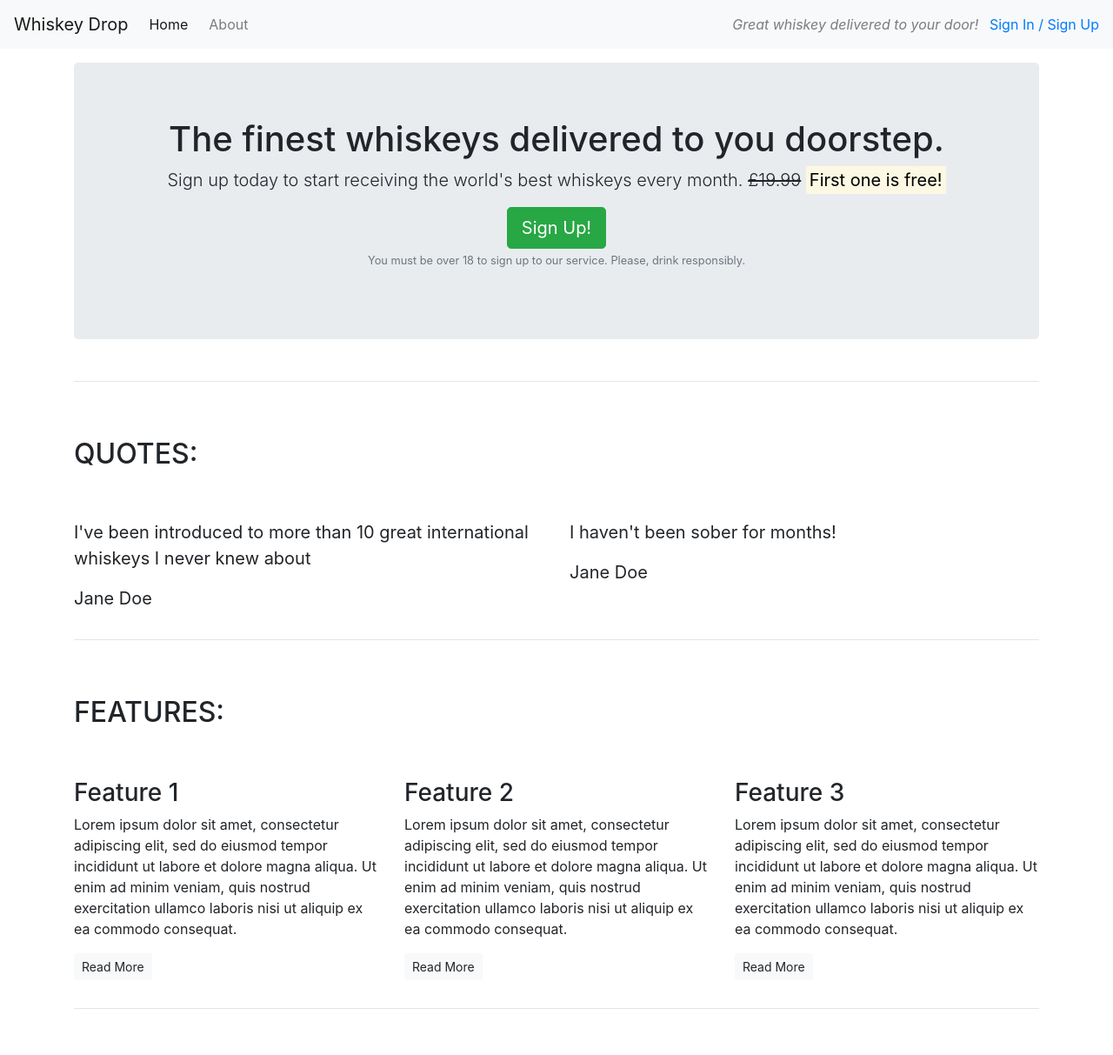
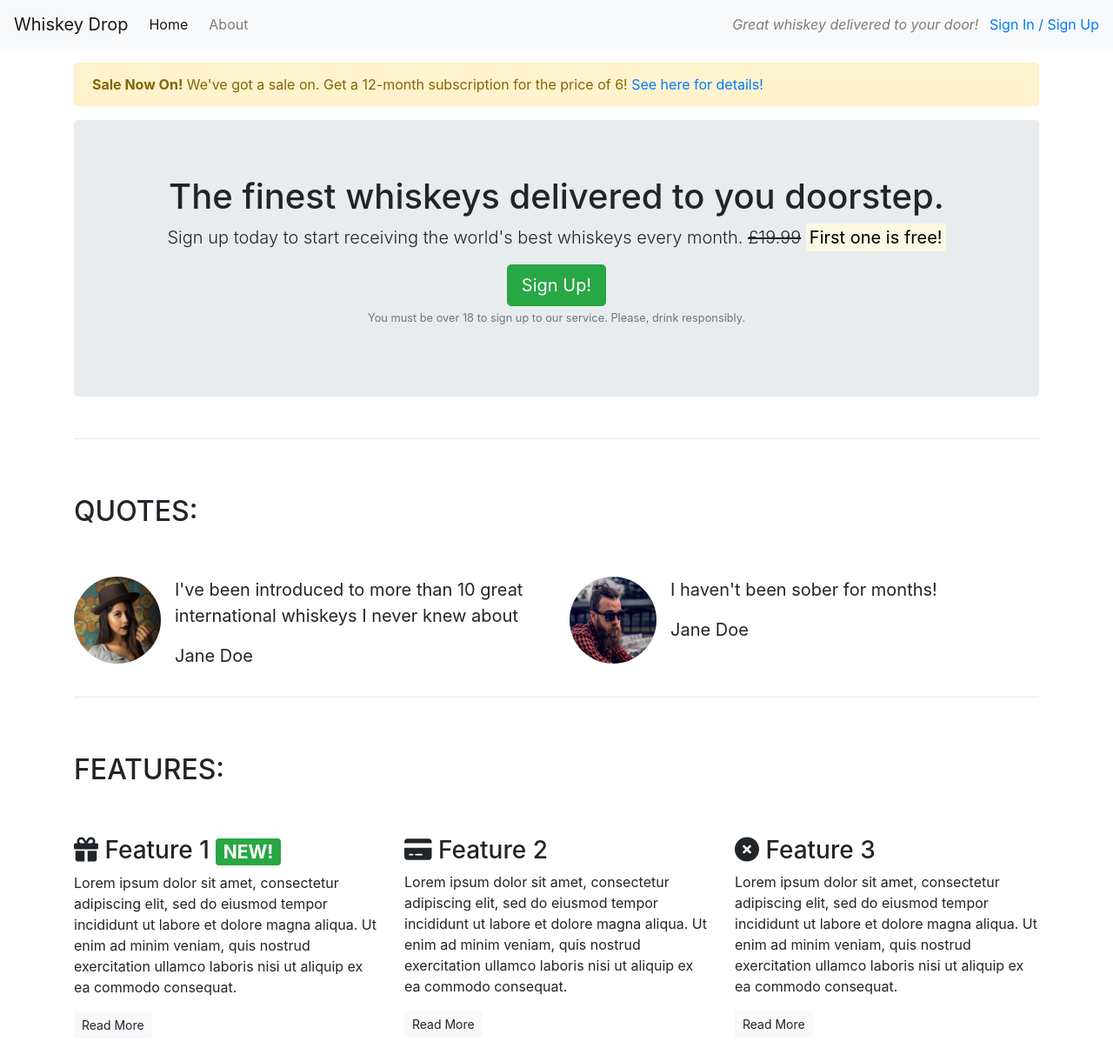
Before and after one commit to peejaywk/whiskey-drop, a plain HTML site: page index.html in a window 1280 px wide. Shown: the top 1213 px of the page at 87% size. Before the commit the page ends 1176 px from the top, so only its background shows below. Drawn offline with nearby package versions, Linux system fonts and the light colour scheme.

Commit message:
Added media files. Added images and Font Awesome icons to the page

```diff
--- a/index.html
+++ b/index.html
@@ -6,6 +6,7 @@
     <title>Whiskey Drop | Taste a new whiskey every month</title>
     <link rel="stylesheet" href="https://cdn.jsdelivr.net/npm/bootstrap@4.5.3/dist/css/bootstrap.min.css" integrity="sha384-TX8t27EcRE3e/ihU7zmQxVncDAy5uIKz4rEkgIXeMed4M0jlfIDPvg6uqKI2xXr2" crossorigin="anonymous">
     <script src="https://cdn.jsdelivr.net/npm/bootstrap@4.5.3/dist/js/bootstrap.bundle.min.js" integrity="sha384-ho+j7jyWK8fNQe+A12Hb8AhRq26LrZ/JpcUGGOn+Y7RsweNrtN/tE3MoK7ZeZDyx" crossorigin="anonymous"></script>
+    <script src="https://kit.fontawesome.com/2c410f4ae7.js" crossorigin="anonymous"></script>
 </head>
 <body>
     <nav class="navbar navbar-light bg-light navbar-expand-sm">
@@ -21,6 +22,13 @@
             </div>
     </nav>
     <article class="container mt-3">
+        <div class="row d-none d-sm-block">
+            <div class="col-12">
+                <div class="alert alert-warning">
+                    <strong>Sale Now On!</strong> We've got a sale on. Get a 12-month subscription for the price of 6! <a href="/">See here for details!</a>
+                </div>
+            </div>
+        </div>
         <!-- Callout -->
         <div class="row">
             <div class="col-12">
@@ -47,16 +55,30 @@
             </div>
             <div class="row">
                 <div class="col-12 col-md-6">
+                    <div class="media">
+                        <div class="d-none d-sm-block">
+                            <img src="images/girl-image.png" class="rounded-circle mr-3" height="100" width="100" alt="Girl Image">
+                        </div>
+                        <div class="media-body">
                             <blockquote class="blockquote">
                                 <p>I've been introduced to more than 10 great international whiskeys I never knew about</p>
                                 <p>Jane Doe</p>
                             </blockquote>
                         </div>
+                    </div>
+                </div>
                 <div class="col-12 col-md-6">
+                    <div class="media">
+                        <div class="d-none d-sm-block">
+                            <img src="images/guy-image.png" class="rounded-circle mr-3" height="100" width="100" alt="Guy Image">
+                        </div>
+                        <div class="media-body">
                             <blockquote class="blockquote">
                                 <p>I haven't been sober for months!</p>
                                 <p>Jane Doe</p>
                             </blockquote>
+                        </div>
+                    </div>
                 </div>
             </div>
         </section>
@@ -73,21 +95,21 @@
             <div class="row">
                 <div class="col-12 col-md-6 col-lg-4">
                     <div class="feature">
-                        <h3>Feature 1</h3>
+                        <h3><i class="fas fa-gift d-none d-sm-inline"></i> Feature 1 <span class="badge badge-success">NEW!</span></h3>
                         <p>Lorem ipsum dolor sit amet, consectetur adipiscing elit, sed do eiusmod tempor incididunt ut labore et dolore magna aliqua. Ut enim ad minim veniam, quis nostrud exercitation ullamco laboris nisi ut aliquip ex ea commodo consequat.</p>
                         <p><a class="btn btn-sm btn-light" href="">Read More</a></p>
                     </div>
                 </div>
                 <div class="col-12 col-md-6 col-lg-4">
                     <div class="feature">
-                        <h3>Feature 2</h3>
+                        <h3><i class="fas fa-credit-card d-none d-sm-inline"></i> Feature 2</h3>
                         <p>Lorem ipsum dolor sit amet, consectetur adipiscing elit, sed do eiusmod tempor incididunt ut labore et dolore magna aliqua. Ut enim ad minim veniam, quis nostrud exercitation ullamco laboris nisi ut aliquip ex ea commodo consequat.</p>
                         <p><a class="btn btn-sm btn-light" href="">Read More</a></p>
                     </div>
                 </div>
                 <div class="col-12 d-md-none d-lg-block col-lg-4">
                     <div class="feature">
-                        <h3>Feature 3</h3>
+                        <h3><i class="fas fa-times-circle d-none d-sm-inline"></i> Feature 3</h3>
                         <p>Lorem ipsum dolor sit amet, consectetur adipiscing elit, sed do eiusmod tempor incididunt ut labore et dolore magna aliqua. Ut enim ad minim veniam, quis nostrud exercitation ullamco laboris nisi ut aliquip ex ea commodo consequat.</p>
                         <p><a class="btn btn-sm btn-light" href="">Read More</a></p>
                     </div>
```
Also changed, not shown: images/girl-image.png (added), images/guy-image.png (added). Lines whose indentation alone changed are shown as unchanged.
